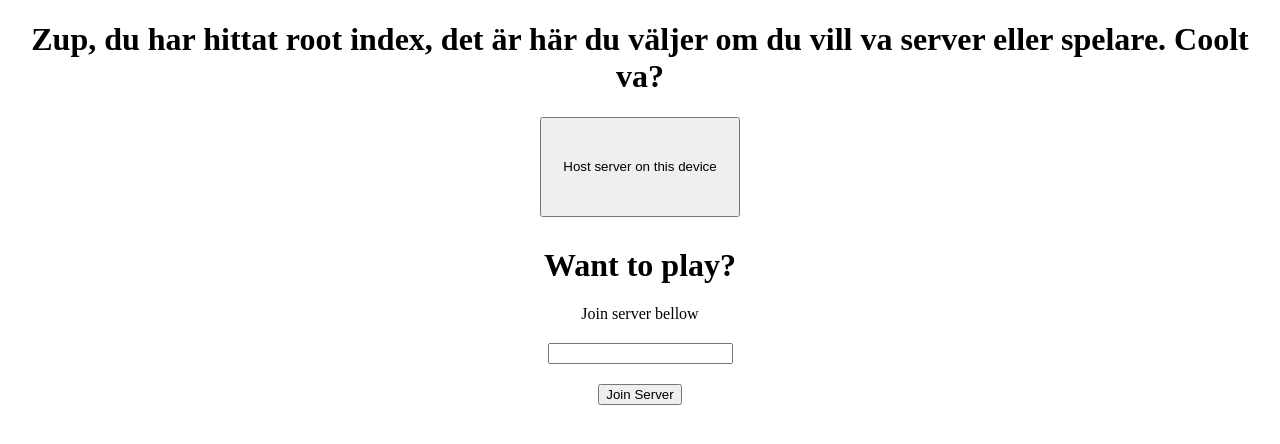
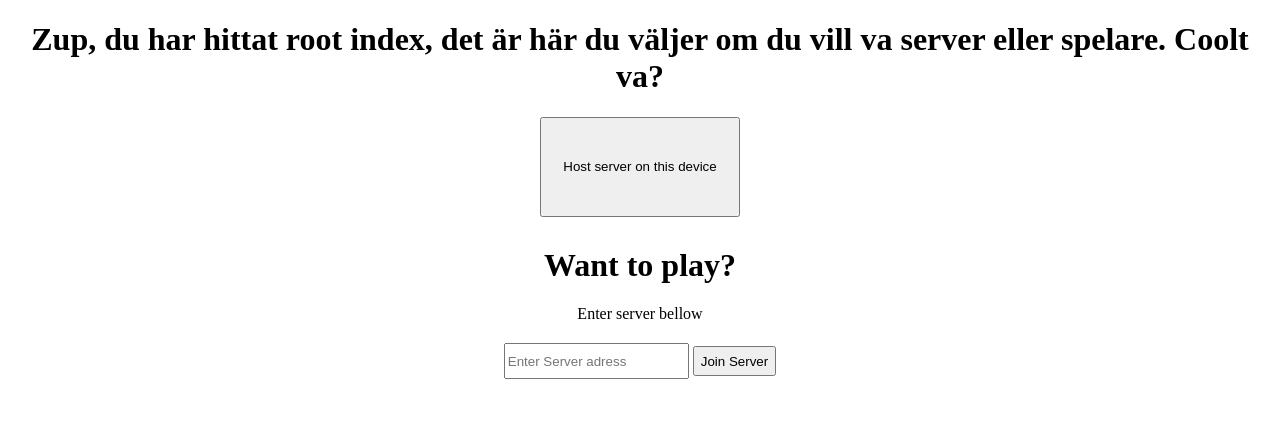
Before and after one commit to INDAPlus21/viktorrn-zhongmin-game, a plain HTML site: page Public/index.html in a window 1280 px wide. Drawn offline with Linux system fonts and the light colour scheme.

Commit message:
did stuff in root index

```diff
--- a/Public/index.html
+++ b/Public/index.html
@@ -7,11 +7,14 @@
     <button style="width:200px; height:100px;">Host server on this device</button>
     <div style="margin-top: 30px; width: 300px; margin-left: 50%; transform: translateX(-50%);">
         <h1>Want to play?</h1>
-        Join server bellow
+        Enter server bellow
         <br>
-        <input value="" style="margin: 20px"> </input>
-        <button>Join Server</button>
+        <input
+            id="serverIP" value="" placeholder="Enter Server adress" type="text"
+            style="margin: 20px 0; height: 30px;"
+        ></input>
+        <button id="klickedJoinServerBtn" style="height:30px;">Join Server</button>
     </div>
 
-    <script type="module" src="" ></script>
+    <script type="module" src="rootMain.js"></script>
 </body>
```
